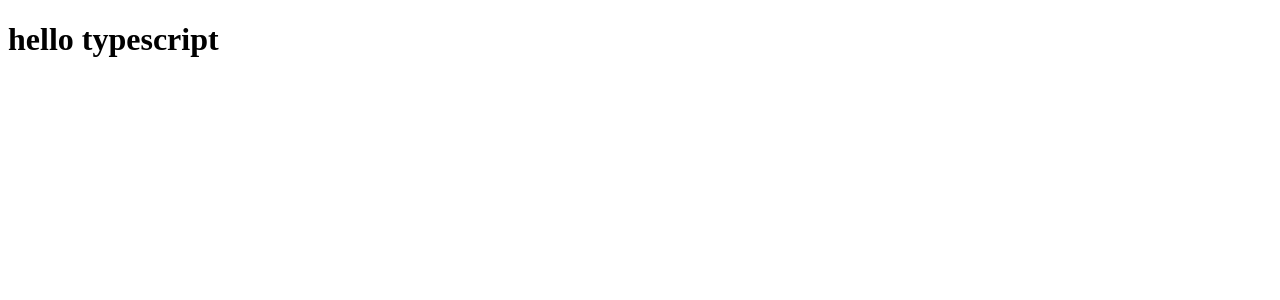
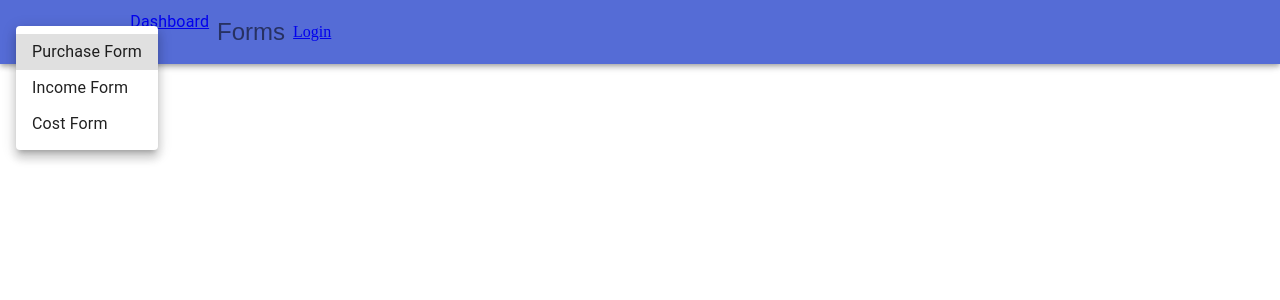
Before and after one commit to alisapromthep/paitoon-store-client, a React (Vite) app: page /dashboard in a window 1280 px wide. Shown: the top 300 px of the page. Built offline with nearby package versions, Linux system fonts and the light colour scheme.

Commit message:
navbar half done

```diff
--- a/package.json
+++ b/package.json
@@ -16,7 +16,8 @@
     "@mui/material": "^5.13.5",
     "react": "^18.2.0",
     "react-dom": "^18.2.0",
-    "react-router-dom": "^6.13.0"
+    "react-router-dom": "^6.13.0",
+    "sass": "^1.63.6"
   },
   "devDependencies": {
     "@types/react": "^18.0.37",
--- a/src/App.tsx
+++ b/src/App.tsx
@@ -1,15 +1,23 @@
 import './App.css';
-import { Container, CssBaseline, Grid, Typography } from '@mui/material';
 import { ThemeProvider } from '@mui/material/styles';
 import theme from './theme';
-
+import { BrowserRouter as Router, Routes, Route } from 'react-router-dom';
+import NavBar from './components/NavBar/NavBar';
+import DashBoardPage from './pages/DashBoardPage/DashBoardPage';
+import LoginPage from './pages/LoginPage/LoginPage';
 
 function App() {
 
   return (
     <>
     <ThemeProvider theme={theme}>
-      <h1>hello typescript</h1>
+      <Router>
+      <NavBar/>
+        <Routes>
+          <Route path ="/" element={<LoginPage/>}/>
+          <Route path ="/dashboard" element={<DashBoardPage/>}/>
+        </Routes>
+      </Router>
     </ThemeProvider>
     </>
   )
--- /dev/null
+++ b/src/components/NavBar/NavBar.scss
@@ -0,0 +1,5 @@
+.navbar {
+    &__companyname {
+        font-size: 1.5rem;
+    }
+}
--- /dev/null
+++ b/src/components/NavBar/NavBar.tsx
@@ -0,0 +1,39 @@
+import './NavBar.scss';
+import { NavLink } from 'react-router-dom';
+import {AppBar, Toolbar, Box, Menu, MenuItem, IconButton, Typography} from '@mui/material';
+
+
+const NavBar = () => {
+    const forms: string[] = ['Purchase Form', 'Income Form', 'Cost Form']
+    return (
+        <AppBar>
+            <Toolbar>
+                <Typography variant = 'button'>
+                    Paitoon Panit
+                </Typography>
+                <Box
+                sx={{
+                    display: 'flex',
+                }}>
+                    <NavLink to ="/dashboard">
+                        <Typography>Dashboard</Typography>
+                    </NavLink>
+                    <IconButton>Forms</IconButton>
+                    <Menu open={true}>
+                        {forms.map((form, i)=>{
+                            return (
+                                <MenuItem key={i}>
+                                    <Typography textAlign="center"> {form}</Typography>
+                                </MenuItem>
+                            )
+                        })
+                        }
+                    </Menu>
+                </Box>
+                <NavLink to="login" > Login</NavLink>
+            </Toolbar>
+        </AppBar>
+    )
+}
+
+export default NavBar
--- /dev/null
+++ b/src/pages/DashBoardPage/DashBoardPage.tsx
@@ -0,0 +1,9 @@
+
+
+const DashBoardPage = () => {
+    return (
+        <div>DashBoardPage</div>
+    )
+}
+
+export default DashBoardPage
--- /dev/null
+++ b/src/pages/LoginPage/LoginPage.tsx
@@ -0,0 +1,9 @@
+
+
+const LoginPage = () => {
+    return (
+        <div>LoginPage</div>
+    )
+}
+
+export default LoginPage
```
Also changed, not shown: 1 other file (tests, documents, lock files or other folders).
